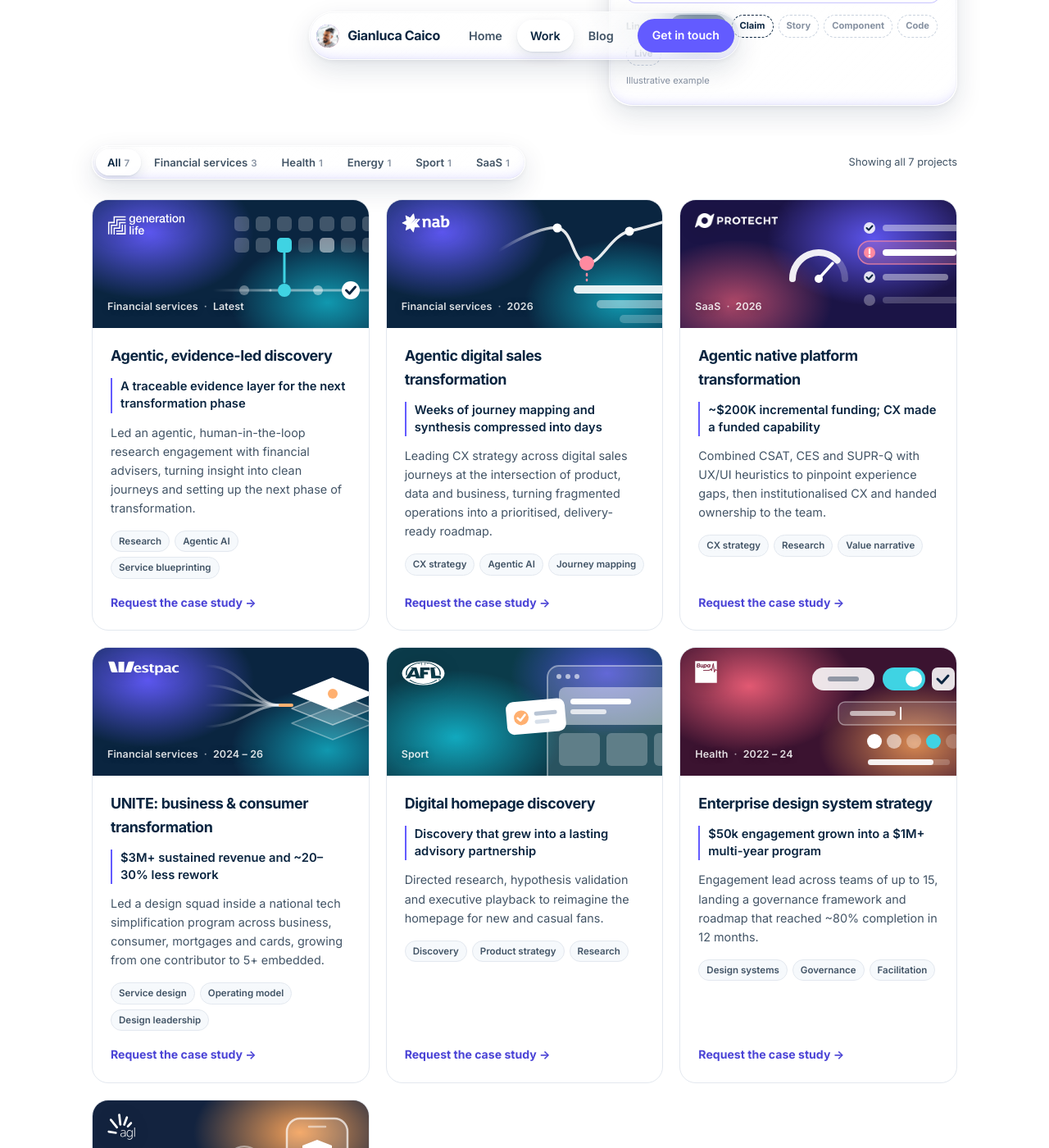
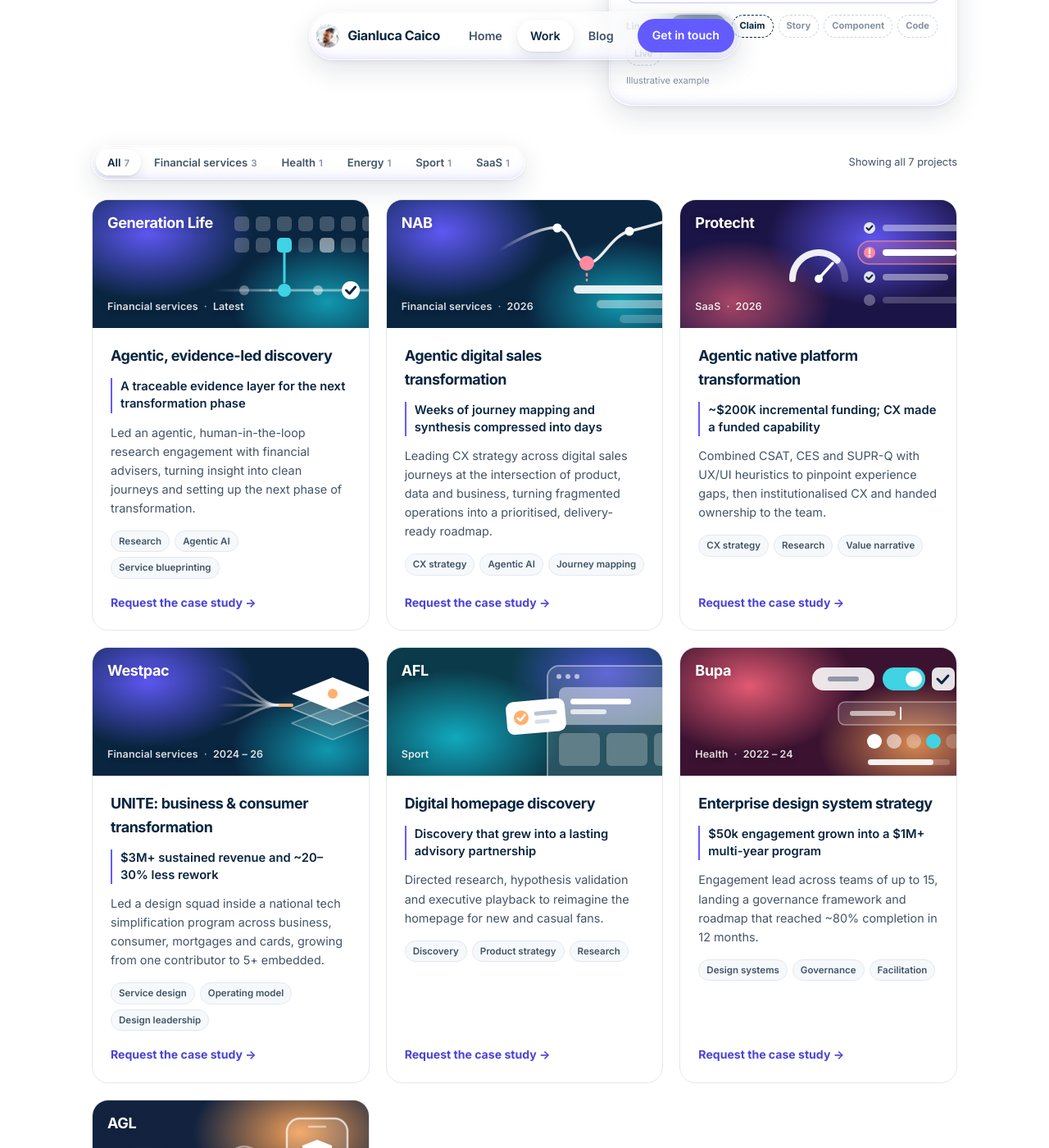
Before and after one commit to gianlucacaico/gianlucacaico.github.io, a Jekyll site: the page built from work.html, in a window 1280 px wide and 1400 px high, scrolled down 597 px. Shown: the whole window at 82% size. Built offline with Jekyll 4.4.1, drawn with Linux system fonts in a browser that asks for light colours.

Commit message:
Show client names as text instead of logos on the Work cards
There is no formal permission from the clients to show their logos, so
each Work card shows the client name as text again, at 18px bold so even
"Generation Life" stays clear of its pictogram on a small phone. The logo
files are removed and the manual now says logos need formal permission.

Co-Authored-By: Claude Opus 5.5 <noreply@anthropic.com>
Claude-Session: https://claude.ai/code/session_01XoQp4tusmy8XDUDz9Ysx5R

```diff
--- a/assets/css/site.css
+++ b/assets/css/site.css
@@ -464,9 +464,7 @@
   .work-card{display:flex; flex-direction:column; background:#fff; border:1px solid var(--border); border-radius:20px; overflow:hidden; transition:transform .25s ease, box-shadow .25s ease;}
   .work-card:hover{transform:translateY(-3px); box-shadow:0 18px 40px rgba(10,37,64,0.10);}
   .work-art{position:relative; overflow:hidden; height:156px; background:var(--art); display:flex; align-items:flex-end; gap:8px; padding:16px 18px;}
-  .work-art .big{position:absolute; left:18px; top:14px; font-size:1.7rem; font-weight:800; letter-spacing:-0.03em; color:#fff;}
-  .work-art .big.logo{top:16px; line-height:0;}
-  .work-art .big.logo img{display:block; width:auto; filter:drop-shadow(0 2px 10px rgba(0,0,0,0.2));}
+  .work-art .big{position:absolute; z-index:1; left:18px; top:16px; font-size:1.125rem; font-weight:700; letter-spacing:-0.02em; line-height:1.3; color:#fff; text-shadow:0 1px 10px rgba(0,0,0,0.2);}
   /* The project's key artefact, drawn for this crop: it fills the right of the card at full height and runs off the edges. The logo (top left) and the labels (bottom left) stay clear. */
   .work-art .work-pic{position:absolute; top:0; right:0; height:100%; width:auto; pointer-events:none;}
   .work-meta{position:relative; z-index:1; margin:0; font-size:0.78rem; font-weight:600; letter-spacing:0.01em; color:rgba(255,255,255,0.86); text-shadow:0 1px 8px rgba(0,0,0,0.25);}
--- a/work.html
+++ b/work.html
@@ -115,7 +115,7 @@ share_alt: "Gianluca Caico, CX and experience design leader, with case study car
       </div>
       <div class="work-grid">
       <article class="work-card" data-industry="fs" style="--art:var(--art-fs)">
-        <div class="work-art" data-tone="dark"><img class="work-pic" src="/assets/img/work/generation-life.svg" width="240" height="156" alt=""><span class="big logo"><img src="/assets/img/logos/generation-life.svg" width="95" height="27" alt="Generation Life"></span><p class="work-meta"><span>Financial services</span><span>Latest</span></p></div>
+        <div class="work-art" data-tone="dark"><img class="work-pic" src="/assets/img/work/generation-life.svg" width="240" height="156" alt=""><span class="big">Generation Life</span><p class="work-meta"><span>Financial services</span><span>Latest</span></p></div>
         <div class="work-body">
           <h3>Agentic, evidence-led discovery</h3>
           <p class="work-outcome">A traceable evidence layer for the next transformation phase</p>
@@ -125,7 +125,7 @@ share_alt: "Gianluca Caico, CX and experience design leader, with case study car
         </div>
       </article>
       <article class="work-card" data-industry="fs" style="--art:var(--art-fs)">
-        <div class="work-art" data-tone="dark"><img class="work-pic" src="/assets/img/work/nab.svg" width="240" height="156" alt=""><span class="big logo"><img src="/assets/img/logos/nab.svg" width="59" height="24" alt="NAB"></span><p class="work-meta"><span>Financial services</span><span>2026</span></p></div>
+        <div class="work-art" data-tone="dark"><img class="work-pic" src="/assets/img/work/nab.svg" width="240" height="156" alt=""><span class="big">NAB</span><p class="work-meta"><span>Financial services</span><span>2026</span></p></div>
         <div class="work-body">
           <h3>Agentic digital sales transformation</h3>
           <p class="work-outcome">Weeks of journey mapping and synthesis compressed into days</p>
@@ -135,7 +135,7 @@ share_alt: "Gianluca Caico, CX and experience design leader, with case study car
         </div>
       </article>
       <article class="work-card" data-industry="saas" style="--art:var(--art-saas)">
-        <div class="work-art" data-tone="dark"><img class="work-pic" src="/assets/img/work/protecht.svg" width="240" height="156" alt=""><span class="big logo"><img src="/assets/img/logos/protecht.png" width="101" height="18" alt="Protecht"></span><p class="work-meta"><span>SaaS</span><span>2026</span></p></div>
+        <div class="work-art" data-tone="dark"><img class="work-pic" src="/assets/img/work/protecht.svg" width="240" height="156" alt=""><span class="big">Protecht</span><p class="work-meta"><span>SaaS</span><span>2026</span></p></div>
         <div class="work-body">
           <h3>Agentic native platform transformation</h3>
           <p class="work-outcome">~$200K incremental funding; CX made a funded capability</p>
@@ -145,7 +145,7 @@ share_alt: "Gianluca Caico, CX and experience design leader, with case study car
         </div>
       </article>
       <article class="work-card" data-industry="fs" style="--art:var(--art-fs)">
-        <div class="work-art" data-tone="dark"><img class="work-pic" src="/assets/img/work/westpac.svg" width="240" height="156" alt=""><span class="big logo"><img src="/assets/img/logos/westpac.svg" width="88" height="18" alt="Westpac"></span><p class="work-meta"><span>Financial services</span><span>2024 &ndash; 26</span></p></div>
+        <div class="work-art" data-tone="dark"><img class="work-pic" src="/assets/img/work/westpac.svg" width="240" height="156" alt=""><span class="big">Westpac</span><p class="work-meta"><span>Financial services</span><span>2024 &ndash; 26</span></p></div>
         <div class="work-body">
           <h3>UNITE: business &amp; consumer transformation</h3>
           <p class="work-outcome">$3M+ sustained revenue and ~20&ndash;30% less rework</p>
@@ -155,7 +155,7 @@ share_alt: "Gianluca Caico, CX and experience design leader, with case study car
         </div>
       </article>
       <article class="work-card" data-industry="sport" style="--art:var(--art-sport)">
-        <div class="work-art" data-tone="dark"><img class="work-pic" src="/assets/img/work/afl.svg" width="240" height="156" alt=""><span class="big logo"><img src="/assets/img/logos/afl.svg" width="53" height="30" alt="AFL"></span><p class="work-meta"><span>Sport</span></p></div>
+        <div class="work-art" data-tone="dark"><img class="work-pic" src="/assets/img/work/afl.svg" width="240" height="156" alt=""><span class="big">AFL</span><p class="work-meta"><span>Sport</span></p></div>
         <div class="work-body">
           <h3>Digital homepage discovery</h3>
           <p class="work-outcome">Discovery that grew into a lasting advisory partnership</p>
@@ -165,7 +165,7 @@ share_alt: "Gianluca Caico, CX and experience design leader, with case study car
         </div>
       </article>
       <article class="work-card" data-industry="health" style="--art:var(--art-health)">
-        <div class="work-art" data-tone="dark"><img class="work-pic" src="/assets/img/work/bupa.svg" width="240" height="156" alt=""><span class="big logo"><img src="/assets/img/logos/bupa.svg" width="27" height="27" alt="Bupa"></span><p class="work-meta"><span>Health</span><span>2022 &ndash; 24</span></p></div>
+        <div class="work-art" data-tone="dark"><img class="work-pic" src="/assets/img/work/bupa.svg" width="240" height="156" alt=""><span class="big">Bupa</span><p class="work-meta"><span>Health</span><span>2022 &ndash; 24</span></p></div>
         <div class="work-body">
           <h3>Enterprise design system strategy</h3>
           <p class="work-outcome">$50k engagement grown into a $1M+ multi-year program</p>
@@ -175,7 +175,7 @@ share_alt: "Gianluca Caico, CX and experience design leader, with case study car
         </div>
       </article>
       <article class="work-card" data-industry="energy" style="--art:var(--art-energy)">
-        <div class="work-art" data-tone="dark"><img class="work-pic" src="/assets/img/work/agl.svg" width="240" height="156" alt=""><span class="big logo"><img src="/assets/img/logos/agl.svg" width="33" height="32" alt="AGL"></span><p class="work-meta"><span>Energy</span></p></div>
+        <div class="work-art" data-tone="dark"><img class="work-pic" src="/assets/img/work/agl.svg" width="240" height="156" alt=""><span class="big">AGL</span><p class="work-meta"><span>Energy</span></p></div>
         <div class="work-body">
           <h3>Login, authentication &amp; CDR</h3>
           <p class="work-outcome">Adaptive MFA and CDR Tranche 2 compliant experiences shipped</p>
```
Also changed, not shown: CLAUDE.md (+5 -6 lines), assets/img/logos/afl.svg (deleted), assets/img/logos/agl.svg (deleted), assets/img/logos/bupa.svg (deleted), assets/img/logos/generation-life.svg (deleted), assets/img/logos/nab.svg (deleted), assets/img/logos/protecht.png (deleted), assets/img/logos/westpac.svg (deleted), assets/img/share/work.jpg, assets/img/work/westpac.svg.
